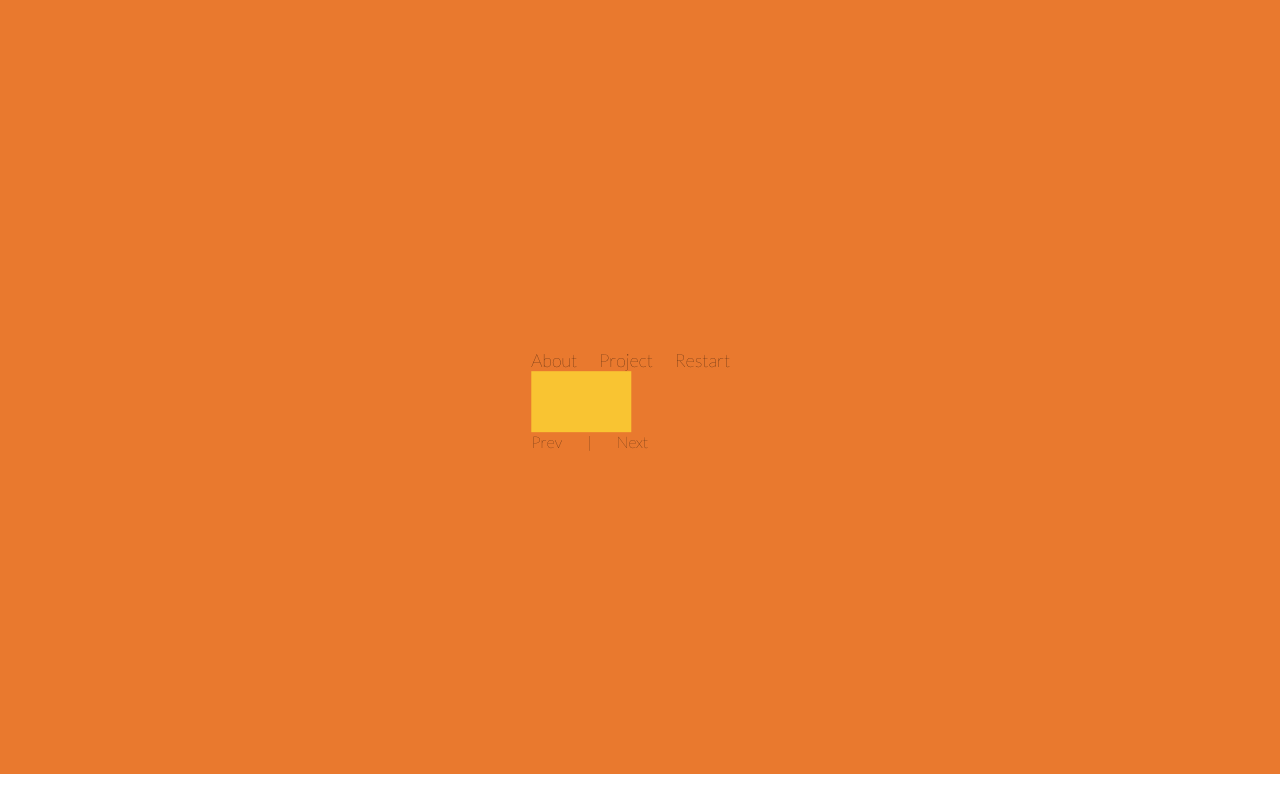
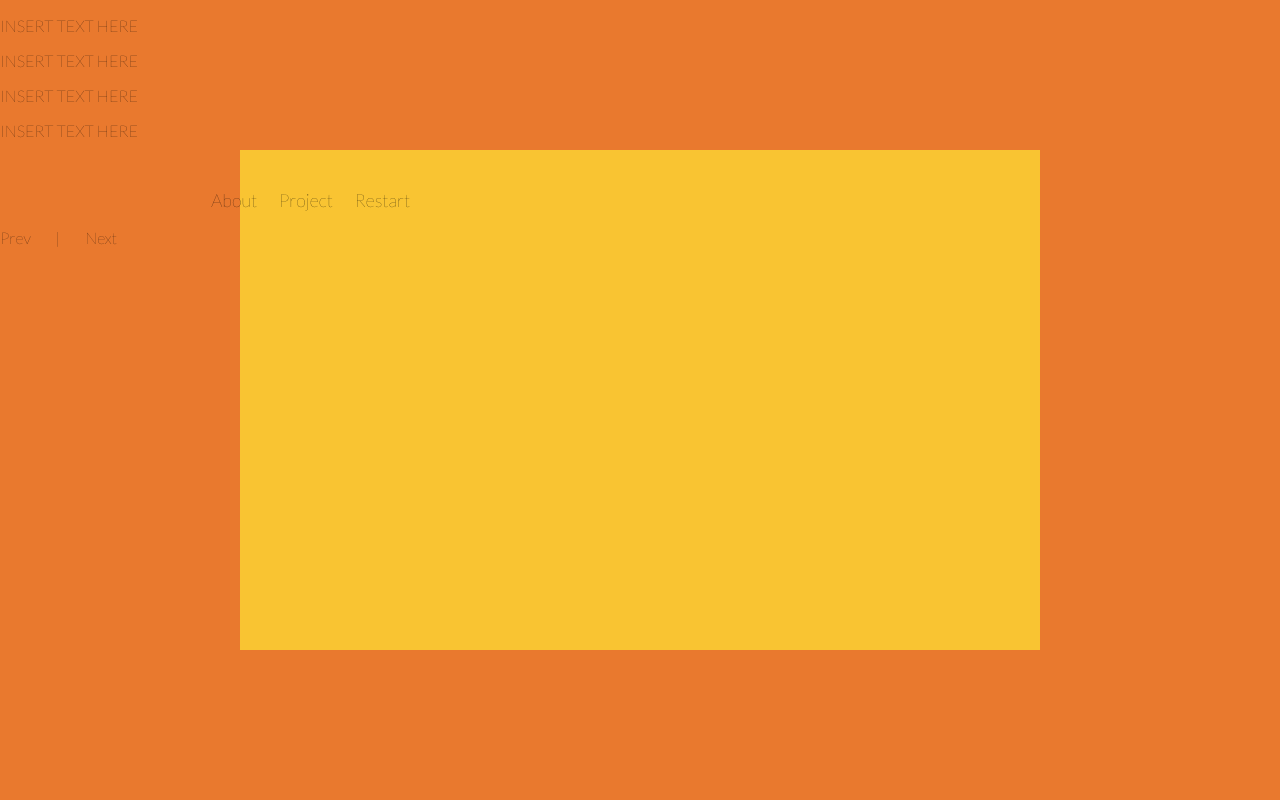
Before and after one commit to evan-sauers/designerly-curiosity, a plain HTML site: page index.html in a window 1280 px wide. Both pictures are taken after a click on the button "Prev". Drawn offline with Linux system fonts and the light colour scheme.

Commit message:
Design Rework
- Redesigned index.html
- Added new portfolio styles to styles.css
- Added images
-Added about page about.html

```diff
--- a/index.html
+++ b/index.html
@@ -10,23 +10,24 @@
     <body>
         <div id="mySlideshow">
             <div id="slideshow">
-                <img class="mySlide" src="images/green.png" style="width:100%; height=100%;">
-                <img class="mySlide" src="images/purple.png" style="width:100%; height=100%;">
-                <img class="mySlide" src="images/black.png" style="width:100%; height=100%;">
-                <img class="mySlide" src="images/orange.png" style="width:100%; height=100%;">
+                <img class="mySlide" src="images/bc02.jpg">
+                <img class="mySlide" src="images/purple.png">
+                <img class="mySlide" src="images/black.png">
+                <img class="mySlide" src="images/orange.png">
             </div>
-
             <div class="slideshow">
+                <div class="center">
+                    <img class="mySlides" src="images/blue.png"><p class="content">INSERT TEXT HERE</p>
+                    <img class="mySlides" src="images/pink.png"><p class="content">INSERT TEXT HERE</p>
+                    <img class="mySlides" src="images/red.png"><p class="content">INSERT TEXT HERE</p>
+                    <img class="mySlides" src="images/yellow.png"><p class="content">INSERT TEXT HERE</p>
+                </div>
                 <div class="navbar">
-                    <a href="#">About</a>&nbsp;&nbsp;&nbsp;&nbsp;&nbsp;&nbsp;
+                    <a href="about.html">About</a>&nbsp;&nbsp;&nbsp;&nbsp;&nbsp;&nbsp;
                     <a href="#">Project</a>&nbsp;&nbsp;&nbsp;&nbsp;&nbsp;&nbsp;
                     <a href="#">Restart</a>&nbsp;&nbsp;&nbsp;&nbsp;&nbsp;&nbsp;
                 </div>
-                <img class="mySlides" src="images/blue.png" style="width:100px; height=100px;">
-                <img class="mySlides" src="images/pink.png" style="width:100px; height=100px;">
-                <img class="mySlides" src="images/red.png" style="width:100px; height=100px;">
-                <img class="mySlides" src="images/yellow.png" style="width:100px; height=100px;">
-
+                <br><br><br><br><br><br><br><br><br><br><br><br>
                 <button class="slideButton" onclick="plusDivs(-1)">Prev</button>
                 &nbsp;&nbsp;&nbsp;&nbsp;&nbsp;&nbsp; | &nbsp;&nbsp;&nbsp;&nbsp;&nbsp;&nbsp;
                 <button class="slideButton" onclick="plusDivs(1)">Next</button>
--- /dev/null
+++ b/styles/about-styles.css
@@ -0,0 +1,13 @@
+body {
+    margin-left: 100px;
+    font-family: 'Lato', sans-serif;
+}
+
+h1 {
+    font-size: 100px;
+}
+
+h3 {
+    font-size: 75px;
+    margin-bottom: -50px;
+}
--- a/styles/styles.css
+++ b/styles/styles.css
@@ -4,15 +4,37 @@ body {
     font-family: 'Lato', sans-serif;
 }
 
+#mySlideshow {
+    position: relative;
+    width: 100%;
+    height: 100vh;
+}
+
+#slideshow {
+    width: 100%;
+    height: 100%;
+    position: absolute;
+
+}
+
 .slideshow {
-    position: fixed;
-    top: 50%;
-    left: 50%;
-    transform: translate(-50%, -50%);
+    position: absolute;
+    width: 100%;
+    height: 100%;
+}
+
+
+.center {
+    position: absolute;
+    z-index: 1;
 }
 
 .navbar {
-    text-align: right;
+    position: absolute;
+    top: 25%;
+    left: 25%;
+    transform: translate(-50%, -50%);
+    z-index: 2;
 }
 
 a {
@@ -27,23 +49,37 @@ a:hover {
 }
 
 .mySlides {
-    display:none;
+    position: fixed;
+    display: none;
+    width: 800px;
+    height: 500px;
+    top: 50%;
+    left: 50%;
+    transform: translate(-50%, -50%);
 }
 
 .mySlide {
-    display:none;
+    display: none;
+    width: 100%;
+    height: 100%;
 }
 
 .slideButton {
     background: none;
 	color: inherit;
 	border: none;
-	padding: 0;
+	padding: 0px;
 	font: inherit;
 	cursor: pointer;
 	outline: inherit;
+    z-index: 10;
 }
 
 button:hover {
     color: whitesmoke;
 }
+
+.copy {
+    overflow: scroll;
+
+}
```
Also changed, not shown: about.html (added, +15 -0 lines), images/bc01.png (added), images/bc02.jpg (added).
